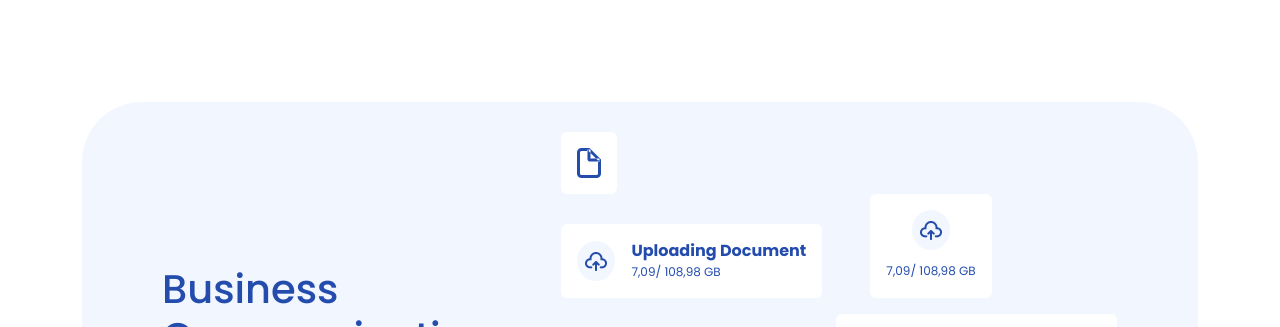
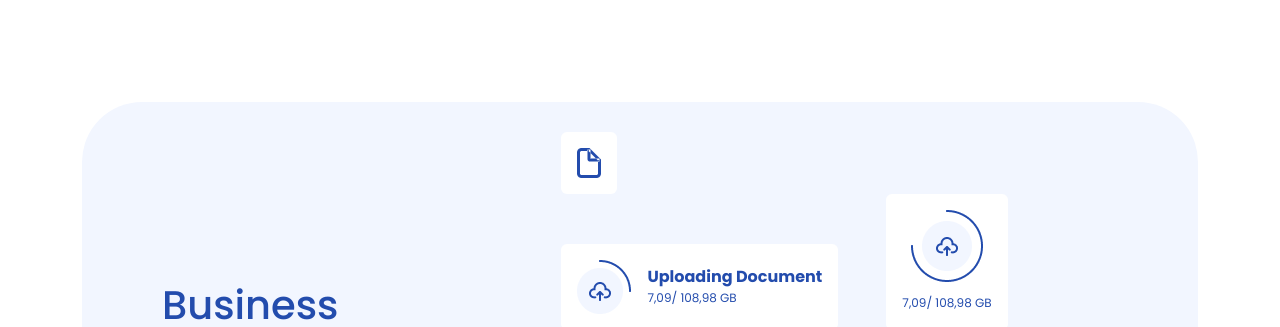
Before and after one commit to AgungDwiSahputra/FinalProject_Kel_3, a plain HTML site: page Final_Project_2/index.html in a window 1280 px wide. Shown: the part 111-438 px from the top of the page. Drawn offline with nearby package versions, Linux system fonts and the light colour scheme.

Commit message:
Melakukan perubahan icon pada header

```diff
--- a/Final_Project_2/index.html
+++ b/Final_Project_2/index.html
@@ -69,18 +69,14 @@
                                 </div>
                                 <div class="list-status d-flex align-items-end">
                                     <div class="cloud bg-white rounded p-3 d-inline-flex align-items-center flex-row">
-                                        <div class="bg-custom rounded-circle p-2 d-inline-block">
-                                            <img src="assets/icon/cloud.png" alt="cloud">
-                                        </div>
+                                            <img src="assets/icon/cloud1.png" alt="cloud">
                                         <div class="d-flex flex-column ms-3">
                                             <span style="font-weight: 700;font-size: 16px;line-height: 21px;">Uploading Document</span>
                                             <span style="font-weight: 400;font-size: 12px;line-height: 21px;">7,09/ 108,98 GB</span>
                                         </div>
                                     </div>
                                     <div class="cloud bg-white rounded p-3 d-inline-flex align-items-center justify-content-center flex-column ms-5">
-                                        <div class="bg-custom rounded-circle p-2 d-inline-block">
-                                            <img src="assets/icon/cloud.png" alt="cloud">
-                                        </div>
+                                            <img src="assets/icon/cloud2.png" alt="cloud">
                                         <div class="text-center mt-2">
                                             <span style="font-weight: 400;font-size: 12px;line-height: 21px;">7,09/ 108,98 GB</span>
                                         </div>
```
Also changed, not shown: Final_Project_2/assets/icon/cloud.png (deleted), Final_Project_2/assets/icon/cloud1.png (added), Final_Project_2/assets/icon/cloud2.png (added).
